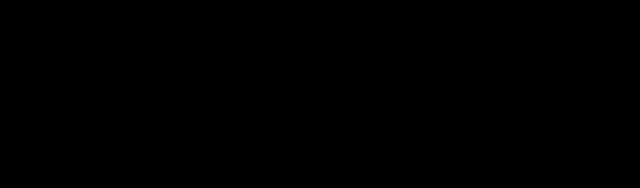
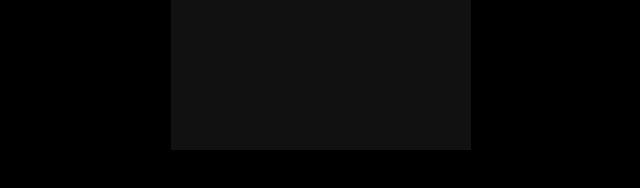
Before and after one commit to FrankGrillo1991/Infinite-Shooter, a plain HTML site: page index.html in a window 1280 px wide. Shown: the whole page, without its empty margins (319-959 px from the left). Drawn offline with Linux system fonts and the light colour scheme.

Commit message:
Update style.css

```diff
--- a/style.css
+++ b/style.css
@@ -3,3 +3,9 @@ body {
     overflow: hidden;
     background-color: black;
 }
+
+#gameCanvas {
+    display: block;
+    margin: 0 auto;
+    background-color: #111;
+}
```
